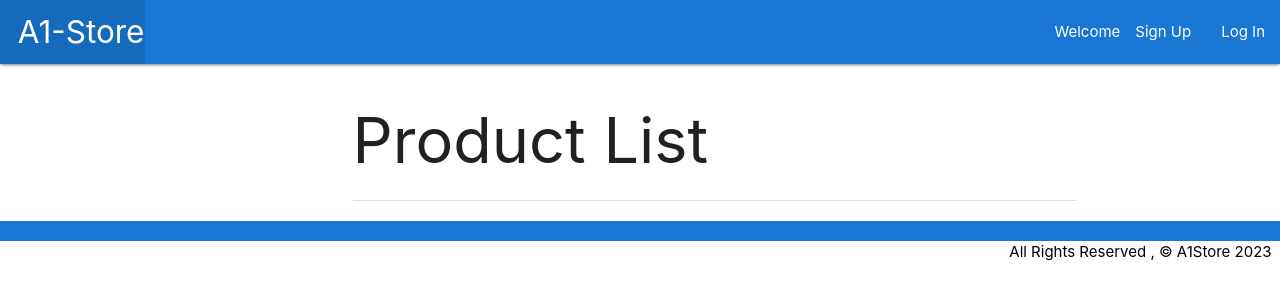
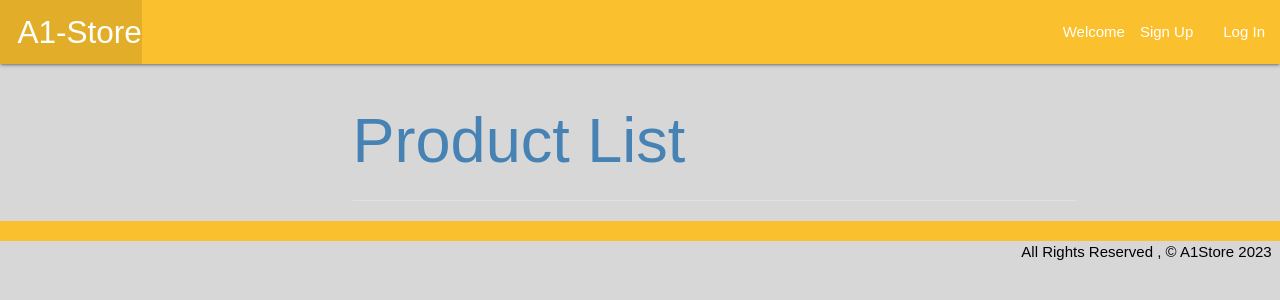
Before and after one commit to AK-Musse/A1Store, a Django app: page / in a window 1280 px wide. Shown: the top 300 px of the page. Run offline with Django 4.2, Linux system fonts and the light colour scheme; data that the repository does not hold is empty.

Commit message:
style update

```diff
--- a/main_app/static/css/style.css
+++ b/main_app/static/css/style.css
@@ -1,3 +1,11 @@
+body {
+font-family: fantasy;
+color: steelblue;
+background-color: rgb(215, 215, 215)
+}
+
+
+
 .footer {
     color: black;
 }
--- a/main_app/templates/base.html
+++ b/main_app/templates/base.html
@@ -13,7 +13,7 @@
 </head>
 <body>
     <header class="navbar-fixed">
-        <nav class="nav blue darken-2">
+        <nav class="nav yellow darken-2">
             <div class="nav-wrapper">
                 <ul>
                     <li><a href="/" class="left brand-logo">&nbsp;&nbsp;A1-Store </a></li>
@@ -56,7 +56,7 @@
           </div>
 
     </main>
-  	<footer class="page-footer blue darken-2">
+  	<footer class="page-footer yellow darken-2">
        <div class="right footer">All Rights Reserved , &copy; A1Store 2023 &nbsp;</div>
     </footer>
 </body>
```
